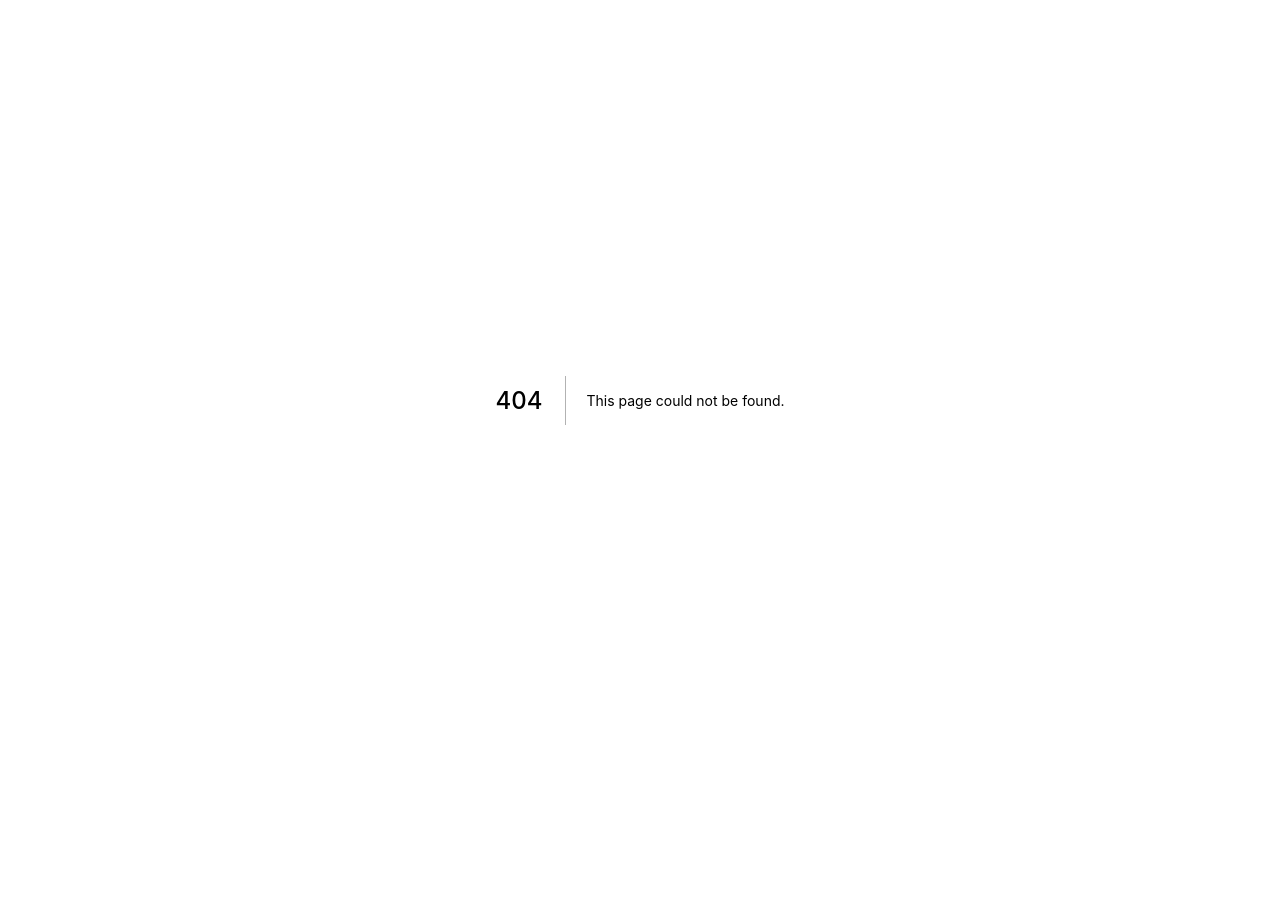
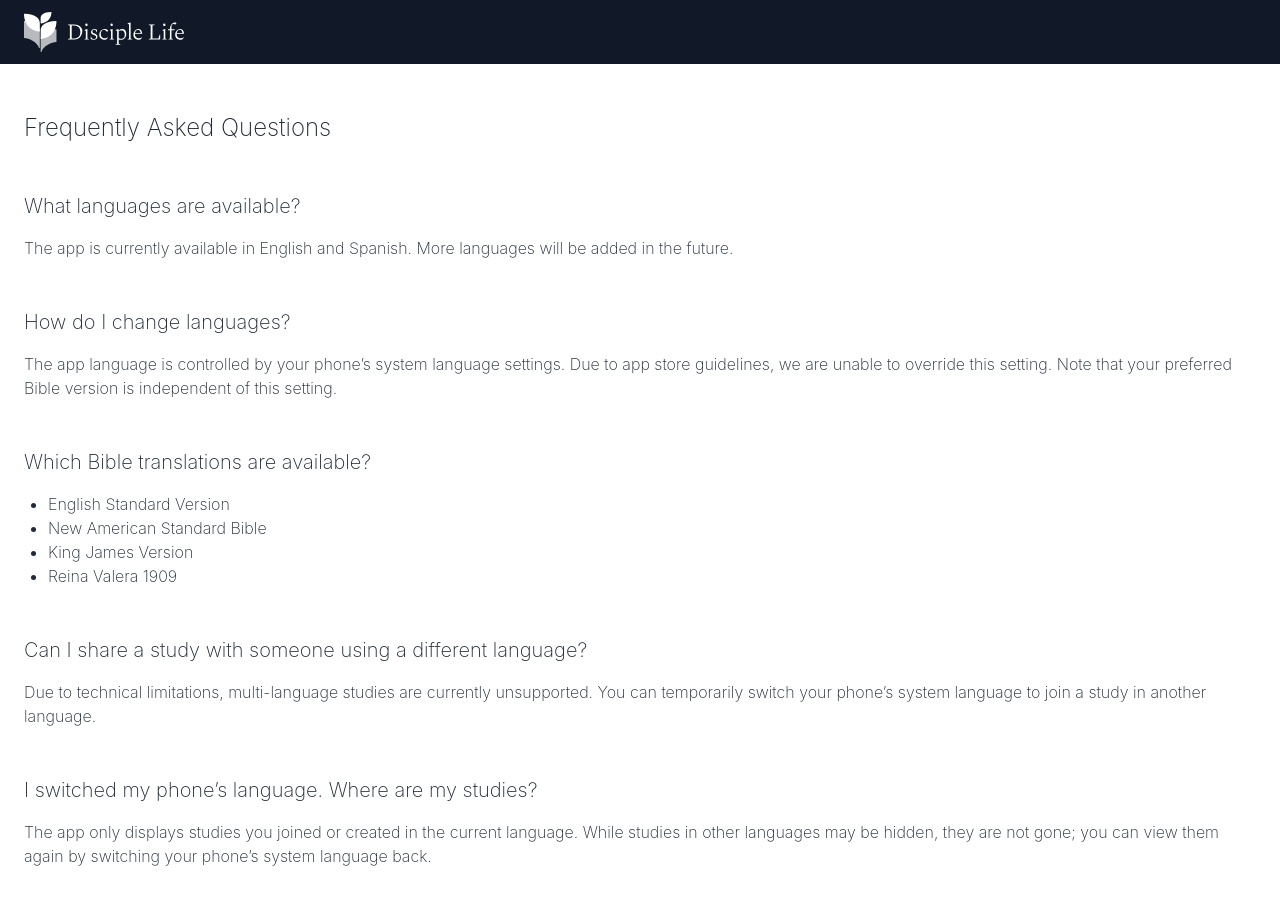
Before and after one commit to GraceChurchOfMentor/disciple-life-web, a Next.js app: page /faq in a window 1280 px wide. Before the commit this address had no page. Shown: the top 904 px of the page. Before the commit the page ends 800 px from the top, so only its background shows below. Built offline with nearby package versions, Linux system fonts and the light colour scheme.

Commit message:
update add faq

```diff
--- /dev/null
+++ b/components/header.js
@@ -0,0 +1,13 @@
+export default function Header() {
+  return (
+    <div className="flex flex-col justify-items-stretch relative bg-gray-900">
+      <header className="siteHeader flex flex-row justify-start items-center h-16 text-white absolute md:relative z-10">
+        <div className="container mx-auto px-6">
+          <a className="block logo w-40" href="/">
+            <img src="/disciple-life-logo-reversed-horizontal.svg" />
+          </a>
+        </div>
+      </header>
+    </div>
+  )
+}
--- a/components/layout.js
+++ b/components/layout.js
@@ -1,3 +1,20 @@
-export default function Layout({ children }) {
-    return <div>{children}</div>
+import Header from '../components/header'
+
+export default function Layout(props) {
+  let showHeader = true
+
+  if (typeof props.showHeader !== 'undefined') {
+    showHeader = props.showHeader
+  }
+
+  return (
+    <>
+      { showHeader &&
+        <div className="flex flex-col justify-items-stretch relative bg-gray-900">
+          <Header />
+        </div>
+      }
+      {props.children}
+    </>
+  )
 }
--- a/data/footerLinks.json
+++ b/data/footerLinks.json
@@ -1,10 +1,14 @@
 [
     {
-        "route": "/privacy",
-        "label": "Privacy Policy"
+        "route": "/faq",
+        "label": "Frequently Asked Questions"
     },
     {
         "route": "/support",
         "label": "Support"
+    },
+    {
+        "route": "/privacy",
+        "label": "Privacy Policy"
     }
 ]
--- /dev/null
+++ b/pages/faq.js
@@ -0,0 +1,54 @@
+import Layout from '../components/layout'
+
+const Faqs = [
+  {
+    question: "What languages are available?",
+    answer: "The app is currently available in English and Spanish. More languages will be added in the future."
+  },
+  {
+    question: "How do I change languages?",
+    answer: "The app language is controlled by your phone’s system language settings. Due to app store guidelines, we are unable to override this setting. Note that your preferred Bible version is independent of this setting."
+  },
+  {
+    question: "Which Bible translations are available?",
+    answer: (
+      <ul>
+        <li>English Standard Version</li>
+        <li>New American Standard Bible</li>
+        <li>King James Version</li>
+        <li>Reina Valera 1909</li>
+      </ul>
+    )
+  },
+  {
+    question: "Can I share a study with someone using a different language?",
+    answer: "Due to technical limitations, multi-language studies are currently unsupported. You can temporarily switch your phone’s system language to join a study in another language."
+  },
+  {
+    question: "I switched my phone’s language. Where are my studies?",
+    answer: "The app only displays studies you joined or created in the current language. While studies in other languages may be hidden, they are not gone; you can view them again by switching your phone’s system language back."
+  },
+]
+
+
+function Faq() {
+  return (
+    <Layout>
+      <div className="contentPage faq container my-12 mx-auto px-6">
+        <h1>Frequently Asked Questions</h1>
+        <dl className="pl-0">
+          {Faqs.map((item, i) => {
+            return (
+              <>
+                <dt className="mt-12 mb-4 text-xl">{item.question}</dt>
+                <dd>{item.answer}</dd>
+              </>
+            )
+          })}
+        </dl>
+      </div>
+    </Layout>
+  )
+}
+
+export default Faq
--- a/pages/index.js
+++ b/pages/index.js
@@ -4,6 +4,7 @@ import Image from 'next/image'
 import dynamic from 'next/dynamic'
 import Layout from '../components/layout'
 import Head from '../components/head'
+import Header from '../components/header'
 import SignupForm from '../components/signupForm'
 import BiblicalImperative from '../components/biblicalImperative'
 import { FontAwesomeIcon } from '@fortawesome/react-fontawesome'
@@ -118,17 +119,11 @@ class Home extends React.Component {
 
   render() {
     return (
-      <Layout>
+      <Layout showHeader={false}>
         <Head title="Disciple Life App" />
 
         <div className="flex flex-col justify-items-stretch md:h-screen relative bg-gray-900">
-          <header className="siteHeader flex flex-row justify-start items-center h-16 text-white absolute md:relative z-10">
-            <div className="container mx-auto px-6">
-              <a className="block logo w-40" href="/">
-                <img src="/disciple-life-logo-reversed-horizontal.svg" />
-              </a>
-            </div>
-          </header>
+          <Header />
 
           <HeroImage />
 
--- a/pages/privacy.js
+++ b/pages/privacy.js
@@ -1,6 +1,7 @@
 import React from 'react'
 import Layout from '../components/layout'
 import Head from '../components/head'
+import Header from '../components/header'
 
 class Privacy extends React.Component {
   constructor(props) {
@@ -15,17 +16,7 @@ class Privacy extends React.Component {
       <Layout>
         <Head title="Privacy Policy - Disciple Life App" />
 
-        <div className="flex flex-col justify-items-stretch relative bg-gray-900">
-          <header className="siteHeader flex flex-row justify-start items-center h-16 text-white absolute md:relative z-10">
-            <div className="container mx-auto px-6">
-              <a className="block logo w-40" href="/">
-                <img src="/disciple-life-logo-reversed-horizontal.svg" />
-              </a>
-            </div>
-          </header>
-        </div>
-
-        <div className="privacyPolicy container my-12 mx-auto px-6">
+        <div className="contentPage privacyPolicy container my-12 mx-auto px-6">
           <h1>Privacy Policy</h1>
           <p>Last updated: January 12, 2021</p>
           <p>This Privacy Policy describes Our policies and procedures on the collection, use and disclosure of Your information when You use the Service and tells You about Your privacy rights and how the law protects You.</p>
--- a/pages/support.js
+++ b/pages/support.js
@@ -1,6 +1,7 @@
 import React from 'react'
 import Layout from '../components/layout'
 import Head from '../components/head'
+import Header from '../components/header'
 
 class Support extends React.Component {
   constructor(props) {
@@ -15,16 +16,7 @@ class Support extends React.Component {
       <Layout>
         <Head title="Support - Disciple Life App" />
 
-        <div className="flex flex-col justify-items-stretch relative bg-gray-900">
-          <header className="siteHeader flex flex-row justify-start items-center h-16 text-white absolute md:relative z-10">
-            <div className="container mx-auto px-6">
-              <a className="block logo w-40" href="/">
-                <img src="/disciple-life-logo-reversed-horizontal.svg" />
-              </a>
-            </div>
-          </header>
-        </div>
-        <div className="supportPage container my-12 mx-auto px-6">
+        <div className="contentPage supportPage container my-12 mx-auto px-6">
           <h1 className="mb-8 font-heading text-4xl md:text-5xl xl:text-6xl">Support</h1>
           <p>
             For all app issues, please fill out our support form.
--- a/styles/globals.scss
+++ b/styles/globals.scss
@@ -30,8 +30,7 @@
       @apply absolute w-full h-full top-0 left-0;
     }
   }
-  .supportPage,
-  .privacyPolicy {
+  .contentPage {
     h1 {
       @apply mt-6
     }
```
Also changed, not shown: 1 other file (tests, documents, lock files or other folders).
